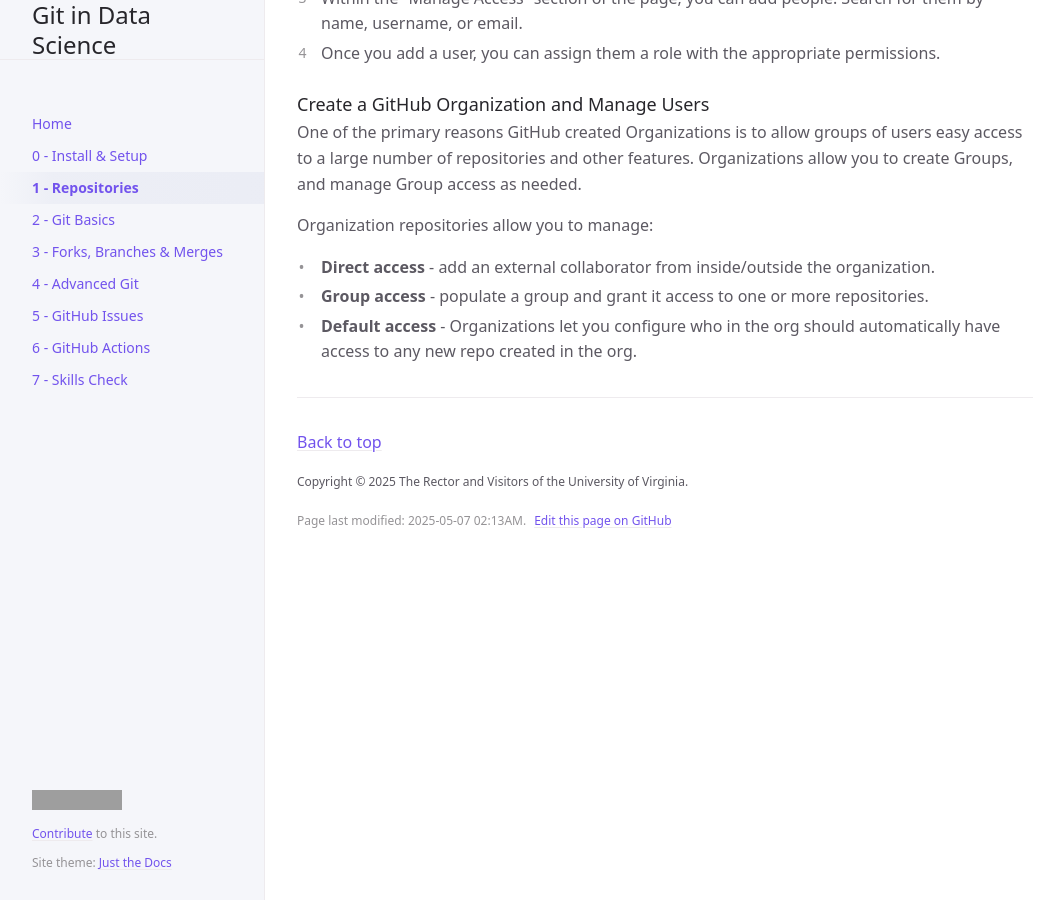
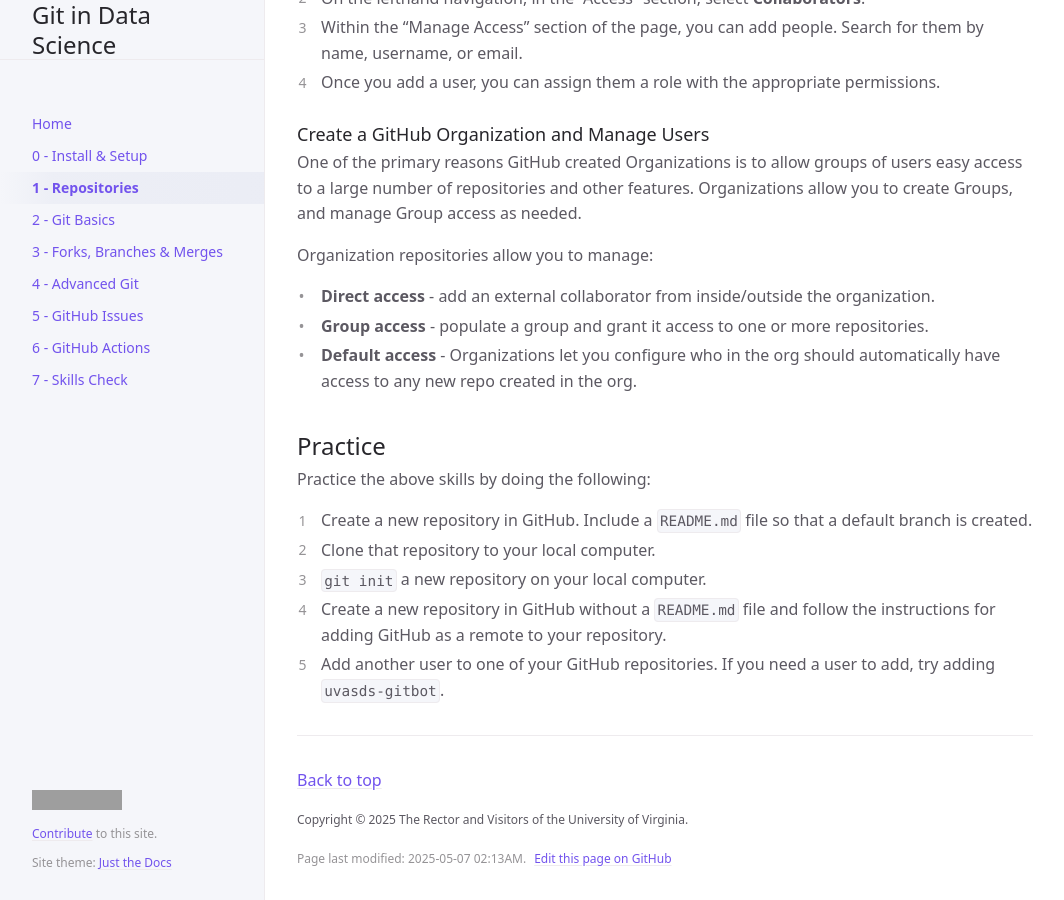
Before and after one commit to UVADS/git-basics, a Jekyll site: the page built from docs/creating-repositories.md, in a window 1280 px wide and 900 px high, scrolled down 3897 px. Shown: the whole window, without its empty margins (107-1171 px from the left). Built offline with Jekyll 4.4.1, drawn with Linux system fonts in a browser that asks for light colours; cached includes are drawn as plain includes; grey boxes are pictures that could not be loaded.

Commit message:
Adding practice for p1

```diff
--- a/docs/creating-repositories.md
+++ b/docs/creating-repositories.md
@@ -157,3 +157,13 @@ Organization repositories allow you to manage:
 - **Direct access** - add an external collaborator from inside/outside the organization.
 - **Group access** - populate a group and grant it access to one or more repositories.
 - **Default access** - Organizations let you configure who in the org should automatically have access to any new repo created in the org.
+
+## Practice
+
+Practice the above skills by doing the following:
+
+1. Create a new repository in GitHub. Include a `README.md` file so that a default branch is created.
+2. Clone that repository to your local computer.
+3. `git init` a new repository on your local computer.
+4. Create a new repository in GitHub without a `README.md` file and follow the instructions for adding GitHub as a remote to your repository.
+5. Add another user to one of your GitHub repositories. If you need a user to add, try adding `uvasds-gitbot`.
```
